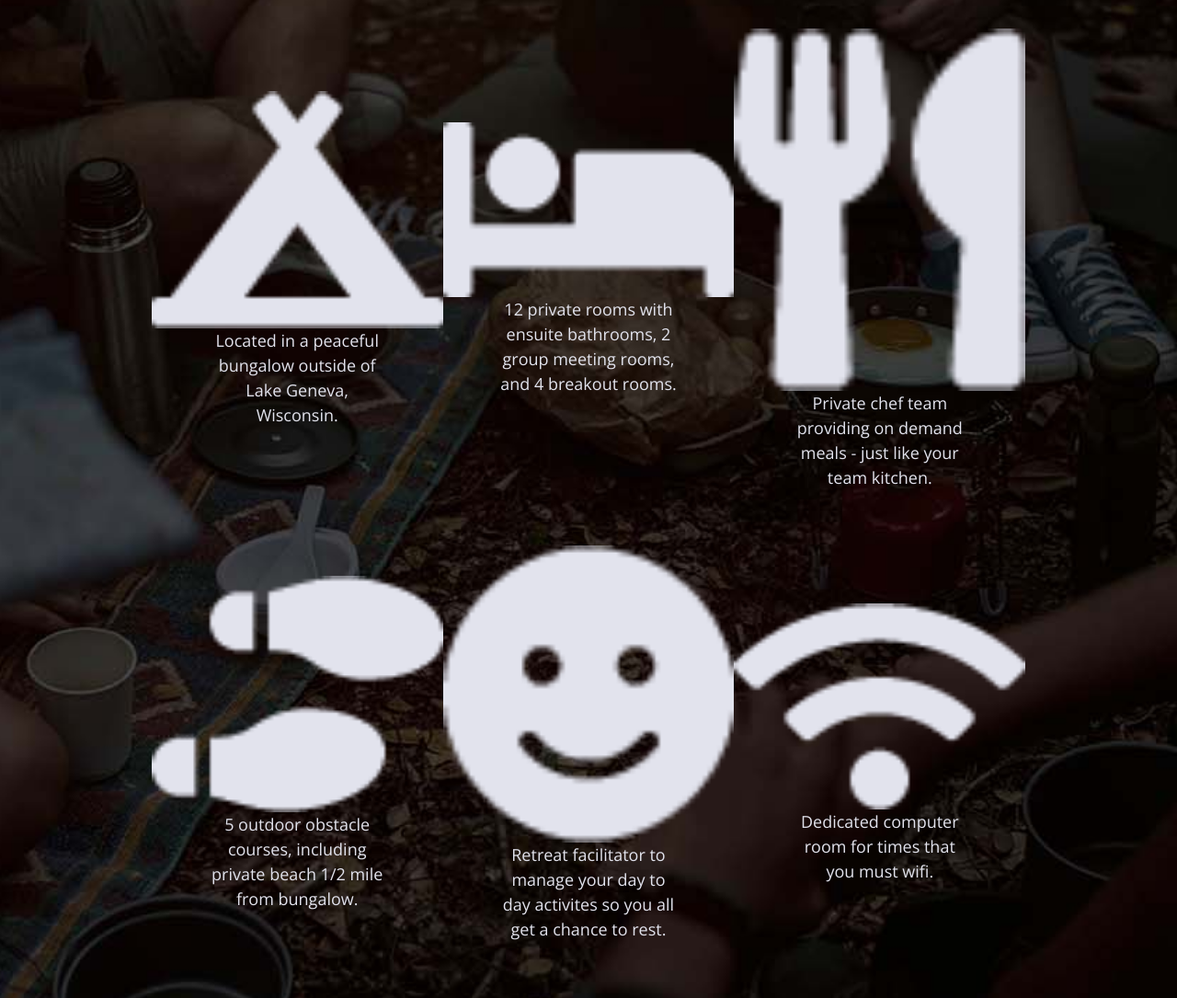
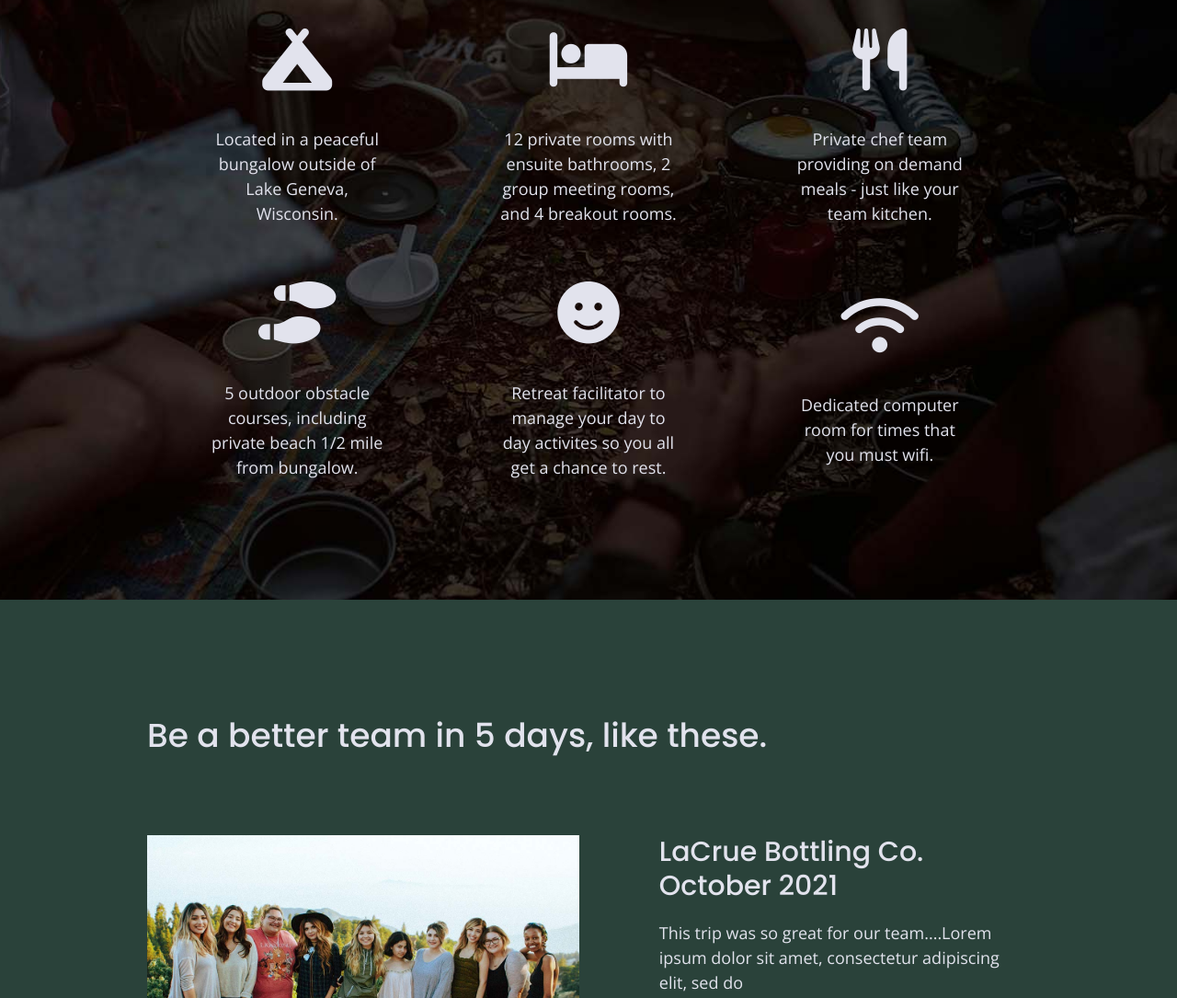
Before and after one commit to JoDepp/unplugged-retreat, a website built with Parcel: page index.html in a window 1280 px wide. Shown: the part 1360-2445 px from the top of the page at 92% size. Built offline with nearby package versions, Linux system fonts and the light colour scheme; files whose address does not match are found by name.

Commit message:
ICONS updated with font awesome

```diff
--- a/css/main.css
+++ b/css/main.css
@@ -325,6 +325,11 @@ input[type=button] {
     justify-content: center;
     align-items: center;
     flex-flow: row wrap;
+}
+
+.features i {
+	font-size: 3.75em;
+        margin-bottom: 40px;
 }
 
 /*----------------Reviews --*/
--- a/index.html
+++ b/index.html
@@ -23,6 +23,7 @@
 
 <!-- Google Fonts -->
 <link href="https://fonts.googleapis.com/css?family=Open+Sans:400,700|Poppins:500,700" rel="stylesheet">
+<script src="https://kit.fontawesome.com/759ef4a30d.js" crossorigin="anonymous"></script>
 </head>
 
 <body>
@@ -73,38 +74,32 @@
       <h2>Have the work week you always dreamed of - without the bad wifi.</h2>
       <div class="features-items">
       <article>
-        <p class="fontawesome-icon"></p>
-        <img src="img/campground.png" alt="tent"/>
+        <p class="fontawesome-icon"><i class="fas fa-campground"></i></p>
         <p class="features-item-description">Located in a peaceful bungalow outside of Lake
           Geneva, Wisconsin.</p>
       </article>
       <article>
-        <p class="fontawesome-icon"></p>
-        <img src="img/bed.png" alt="bed"/>
+        <p class="fontawesome-icon"><i class="fas fa-bed"></i></p>
         <p class="features-item-description">12 private rooms with ensuite bathrooms, 2 group meeting rooms,
           and 4 breakout rooms.</p>
       </article>
       <article>
-        <p class="fontawesome-icon"></p>
-        <img src="img/utensils.png" alt="utensils"/>
+        <p class="fontawesome-icon"><i class="fas fa-utensils"></i></p>
         <p class="features-item-description">Private chef team providing on demand meals - just like your
           team kitchen.</p>
       </article>
       <article>
-        <p class="fontawesome-icon"></p>
-        <img src="img/shoe-prints.png" alt="shoeprints"/>
+        <p class="fontawesome-icon"><i class="fas fa-shoe-prints"></i></p>
         <p class="features-item-description">5 outdoor obstacle courses, including private beach 1/2 mile
           from bungalow.</p>
       </article>
       <article>
-        <p class="fontawesome-icon"></p>
-        <img src="img/smile.png" alt="smile"/>
+        <p class="fontawesome-icon"><i class="fas fa-smile"></i></p>
         <p class="features-item-description">Retreat facilitator to manage your day to day activites so you
           all get a chance to rest.</p>
       </article>
       <article>
-        <p class="fontawesome-icon"></p>
-        <img src="img/wifi.png" alt="wifi"/>
+        <p class="fontawesome-icon"><i class="fas fa-wifi"></i></p>
         <p class="features-item-description">Dedicated computer room for times that you must wifi.</p>
       </article>
     </div>
```
Also changed, not shown: about/index.html (+1 -0 lines), faq/index.html (+13 -8 lines).
